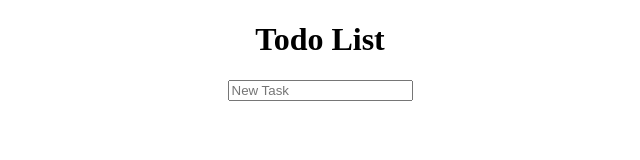
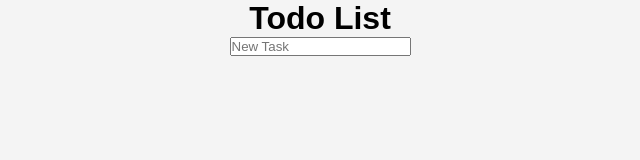
Before and after one commit to HassanAbdinur/JS-Todo_App, a plain HTML site: page index.html in a window 1280 px wide. Shown: the whole page, without its empty margins (320-960 px from the left). Drawn offline with Linux system fonts and the light colour scheme.

Commit message:
adding css styling

```diff
--- a/style.css
+++ b/style.css
@@ -1,3 +1,14 @@
+* {
+    margin: 0;
+    padding: 0;
+    box-sizing: border-box !important;
+}
+
+body {
+    font-family: Arial, Helvetica, sans-serif;
+    background: #f4f4f4;
+}
+
 .container {
     text-align: center;
 }
```
